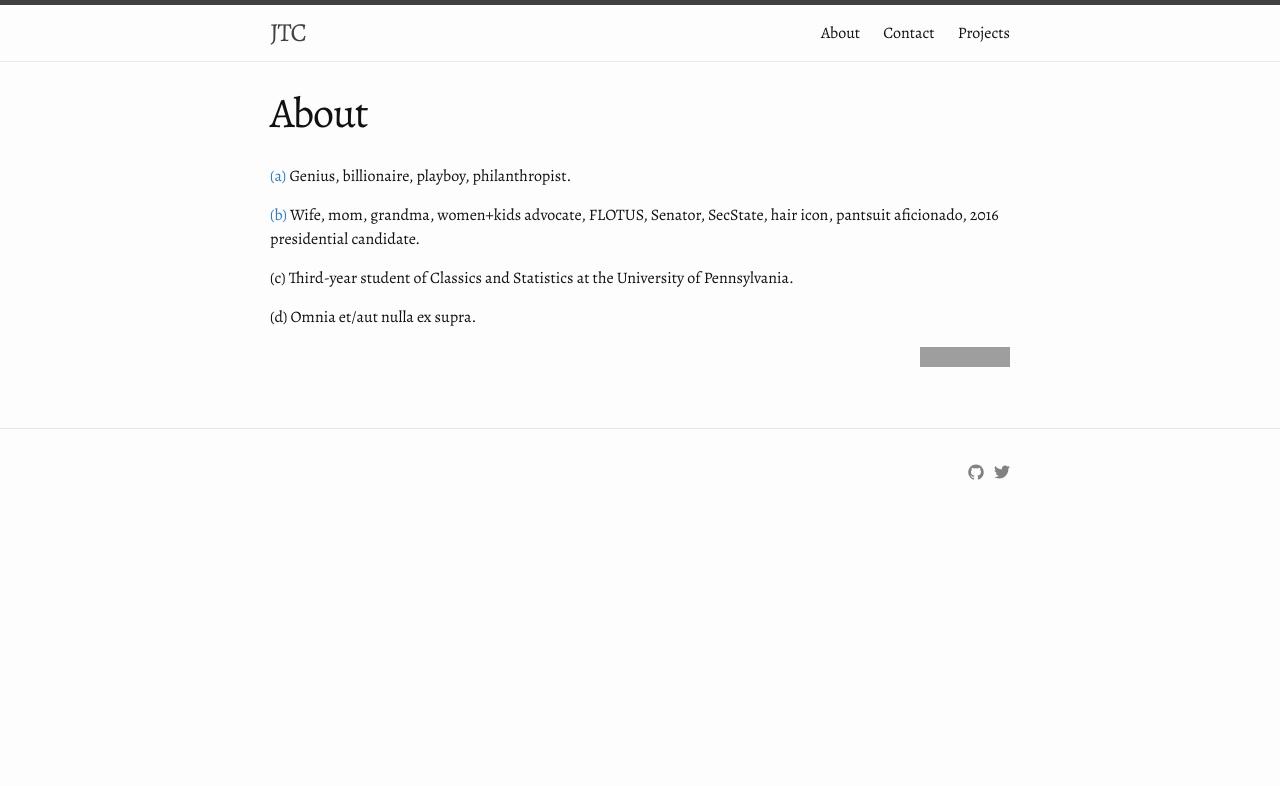
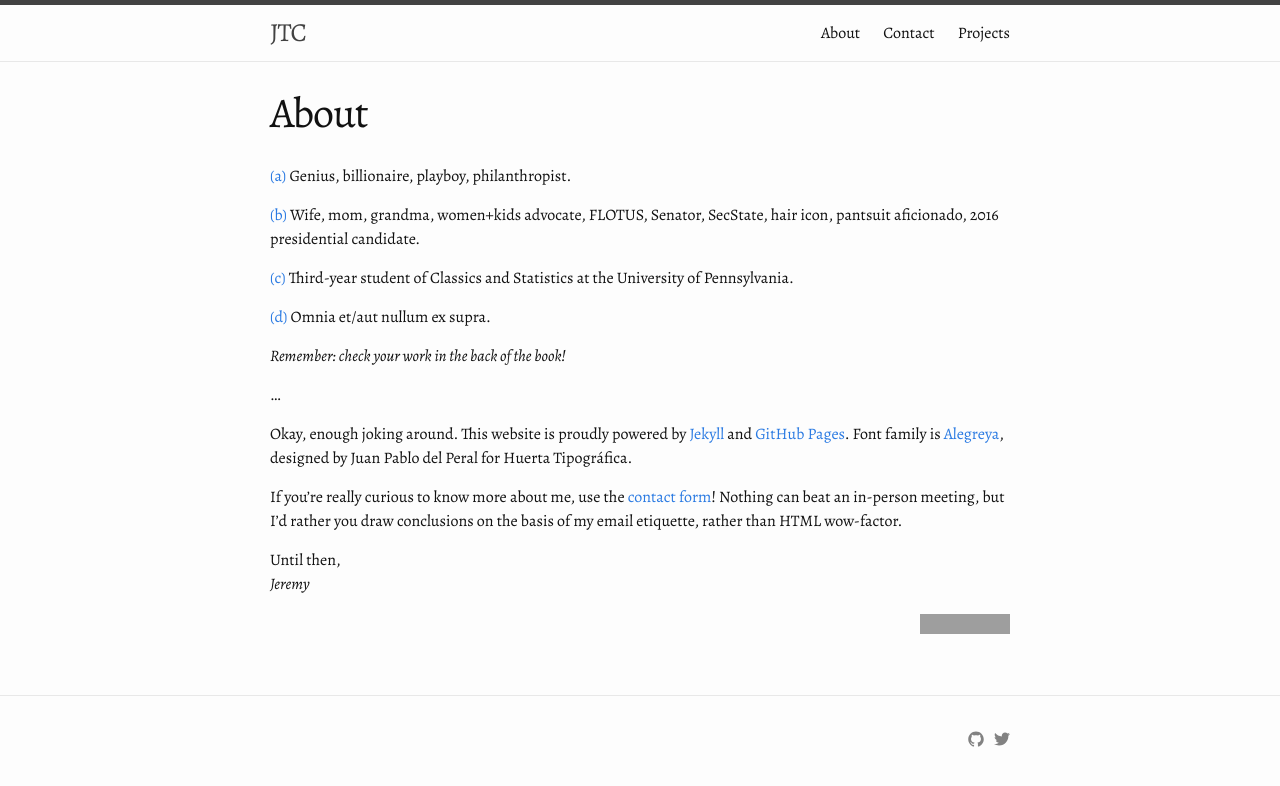
Before and after one commit to reubenmc/jtcohen6.github.io, a Jekyll site: the page built from about.md, in a window 1280 px wide. Shown: the top 786 px of the page. Built offline with Jekyll 4.4.1, drawn with Linux system fonts in a browser that asks for light colours; grey boxes are pictures that could not be loaded.

Commit message:
about.updates

```diff
--- a/about.md
+++ b/about.md
@@ -9,9 +9,20 @@ permalink: /about/
 
 [(b)](https://twitter.com/HillaryClinton) Wife, mom, grandma, women+kids advocate, FLOTUS, Senator, SecState, hair icon, pantsuit aficionado, 2016 presidential candidate.
 
-(c) Third-year student of Classics and Statistics at the University of Pennsylvania.
+[(c)](https://www.phf.upenn.edu/fellows/jeremy-t-cohen) Third-year student of Classics and Statistics at the University of Pennsylvania.
 
-(d) Omnia et/aut nulla ex supra.
+[(d)](http://www.thelatinlibrary.com/caesar/gall1.shtml) Omnia et/aut nullum ex supra.
+
+_Remember: check your work in the back of the book!_
+
+...
+
+Okay, enough joking around. This website is proudly powered by [Jekyll](https://jekyllrb.com/) and [GitHub Pages](https://pages.github.com/). Font family is [Alegreya](https://www.google.com/fonts/specimen/Alegreya), designed by Juan Pablo del Peral for Huerta Tipográfica.
+
+If you're really curious to know more about me, use the [contact form](/contact/)! Nothing can beat an in-person meeting, but I'd rather you draw conclusions on the basis of my email etiquette, rather than HTML wow-factor.
+
+Until then,<br>
+_Jeremy_
 
 <div align="right" class="footer-license">
   <a rel="license" href="http://creativecommons.org/licenses/by-sa/4.0/">
```
